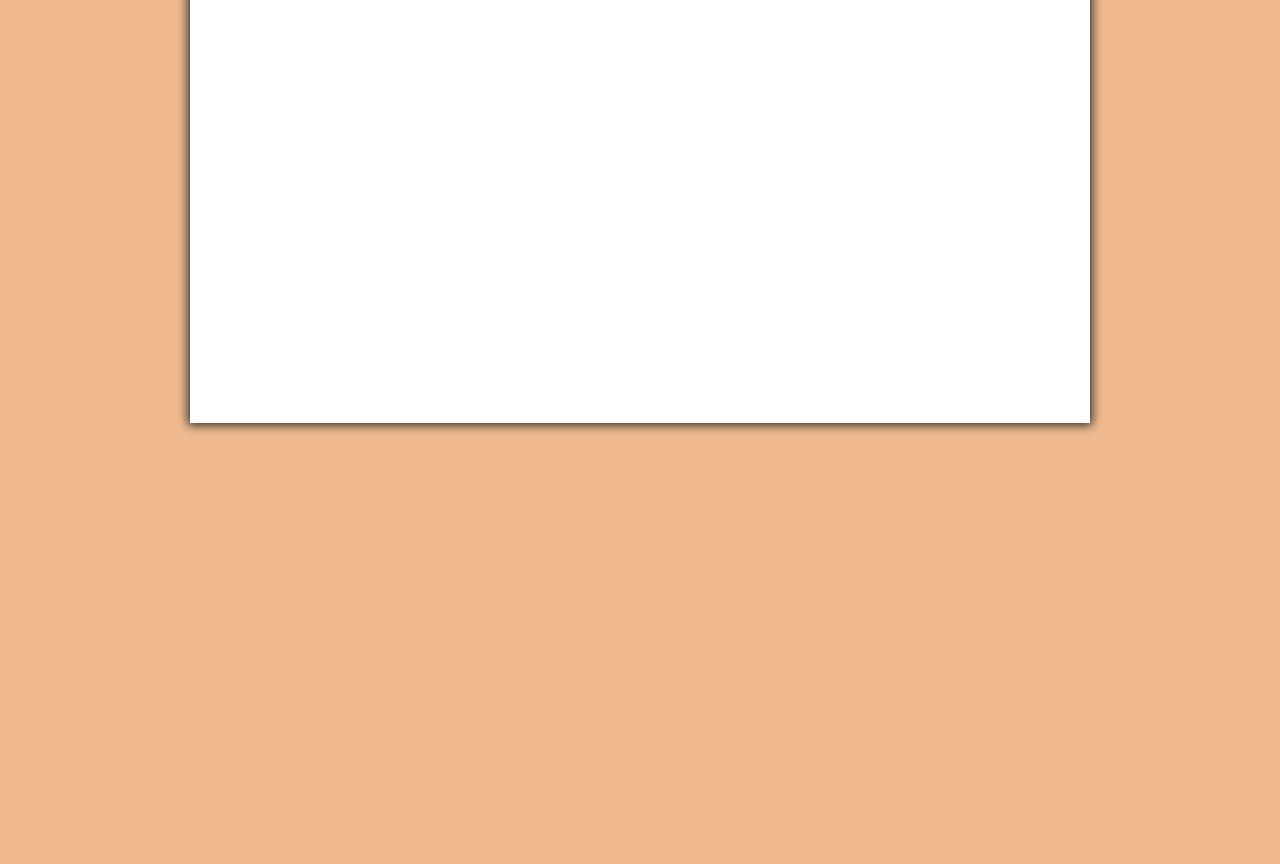
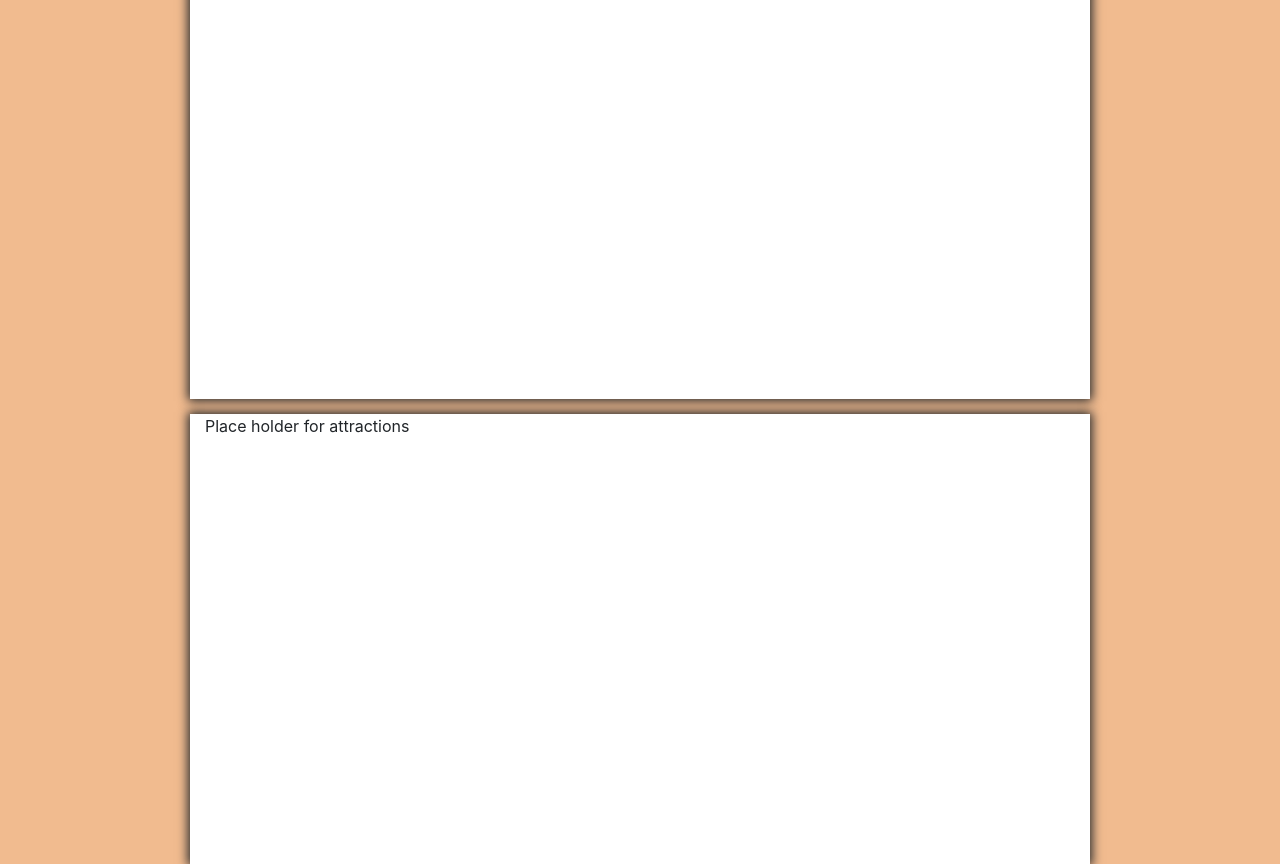
Before and after one commit to aaloksikand/California_Road_Trip_Planner, a plain HTML site: page index.html in a window 1280 px wide. Shown: the part 122-986 px from the top of the page. Before the commit the page ends 800 px from the top, so only its background shows below. Drawn offline with nearby package versions, Linux system fonts and the light colour scheme.

Commit message:
added a div container for future attraction list

```diff
--- a/assets/css/style.css
+++ b/assets/css/style.css
@@ -4,8 +4,10 @@
 }
 
 body {
-    height: 100vh;
+    min-height: 100vh;
     width: 100%;
+    overflow-x: hidden;
+    overflow-y: scroll;
     background-color: #f1bb8f;
 }
 
--- a/index.html
+++ b/index.html
@@ -22,11 +22,11 @@
       <div class="container">
         <div>Place holder for google map</div>
       </div>
+    </main>
 
-      <!-- <div class="container">
+    <div class="container">
       <div>Place holder for attractions</div>
-    </div> -->
-    </main>
+    </div>
 
     <script src="https://cdnjs.cloudflare.com/ajax/libs/jquery/3.2.1/jquery.min.js"></script>
     <script src="https://cdnjs.cloudflare.com/ajax/libs/moment.js/2.24.0/moment.min.js"></script>
```
